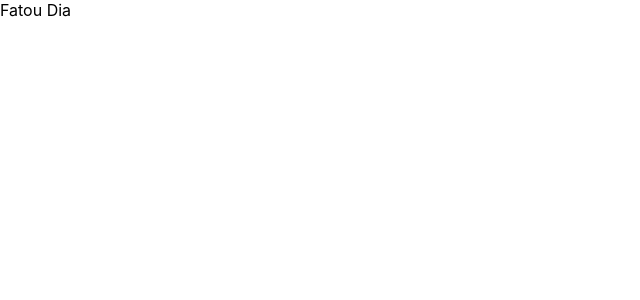
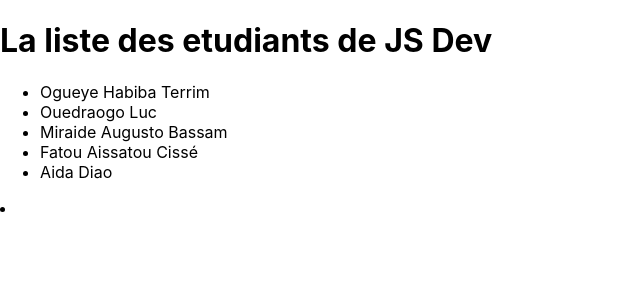
Before and after one commit to EspoirNorbert/react-classroom-app, a React (Create React App) app: page / in a window 1280 px wide. Shown: the top 300 px of the page, without its empty margins (0-640 px from the left). Built offline with nearby package versions, Linux system fonts and the light colour scheme.

Commit message:
add prop to component

```diff
--- a/src/App.js
+++ b/src/App.js
@@ -5,7 +5,7 @@ import { Classroom } from './Components/Classroom';
 function App() {
   return (
 
-      <Classroom />
+      <Classroom nom='JS Dev' />
   );
 }
 
--- a/src/Components/Classroom.js
+++ b/src/Components/Classroom.js
@@ -6,6 +6,14 @@ export class Classroom extends Component {
     render() {
       return (
         <div>
+            <h1>La liste des etudiants de  {this.props.nom} </h1>
+            <ul>
+               <Student nom='Ogueye Habiba Terrim' />
+               <Student nom='Ouedraogo Luc' />
+               <Student nom='Miraide Augusto Bassam' />
+               <Student nom='Fatou Aissatou Cissé' />
+               <Student nom='Aida Diao' />
+            </ul>
             <Student />
         </div>
       )
--- a/src/Components/Student.js
+++ b/src/Components/Student.js
@@ -5,7 +5,7 @@ export  class Student extends Component {
 
     render() {
         return (
-             <div>Fatou Dia</div>
+             <li> {this.props.nom} </li>
         );
     }
 }
```
